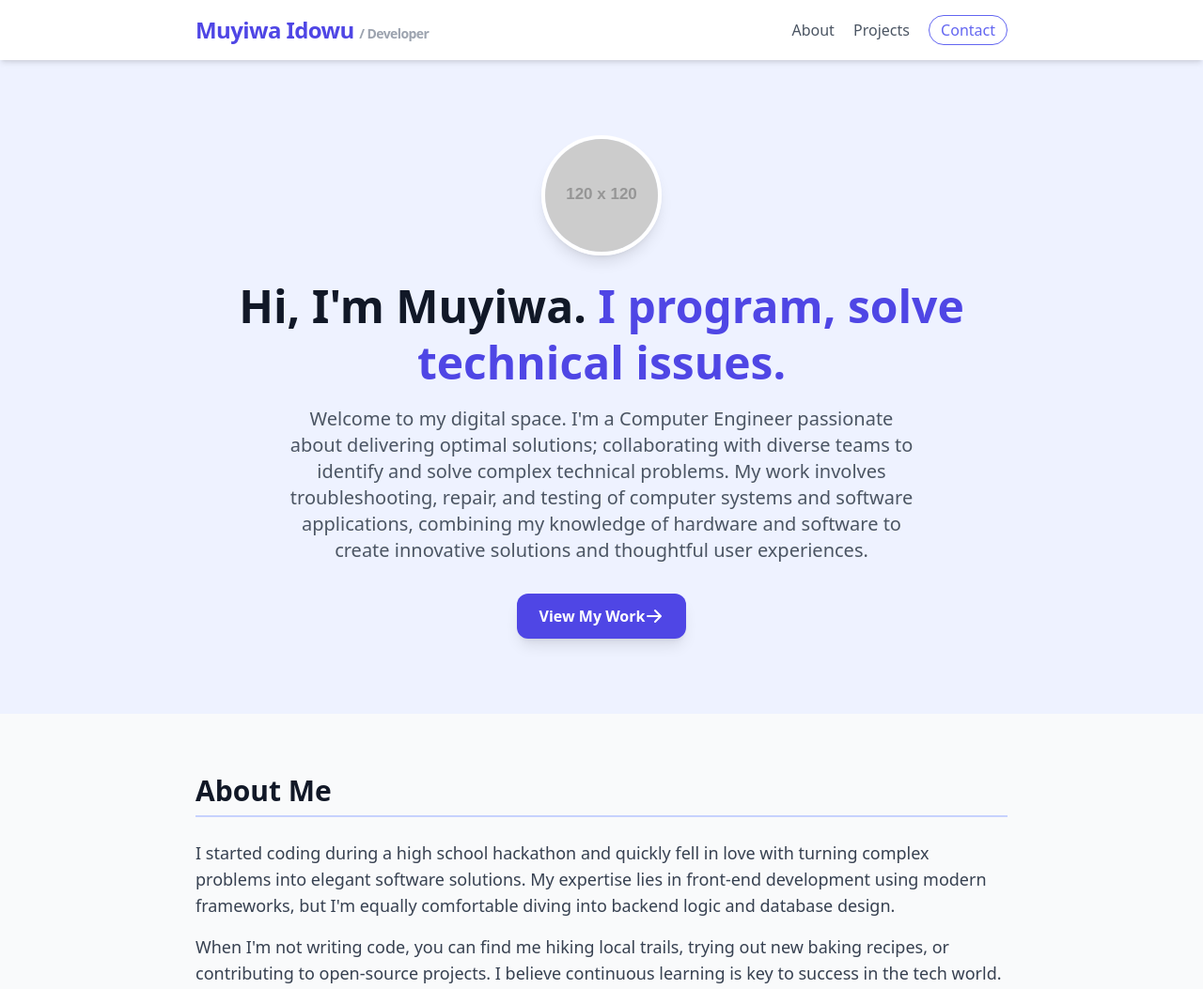
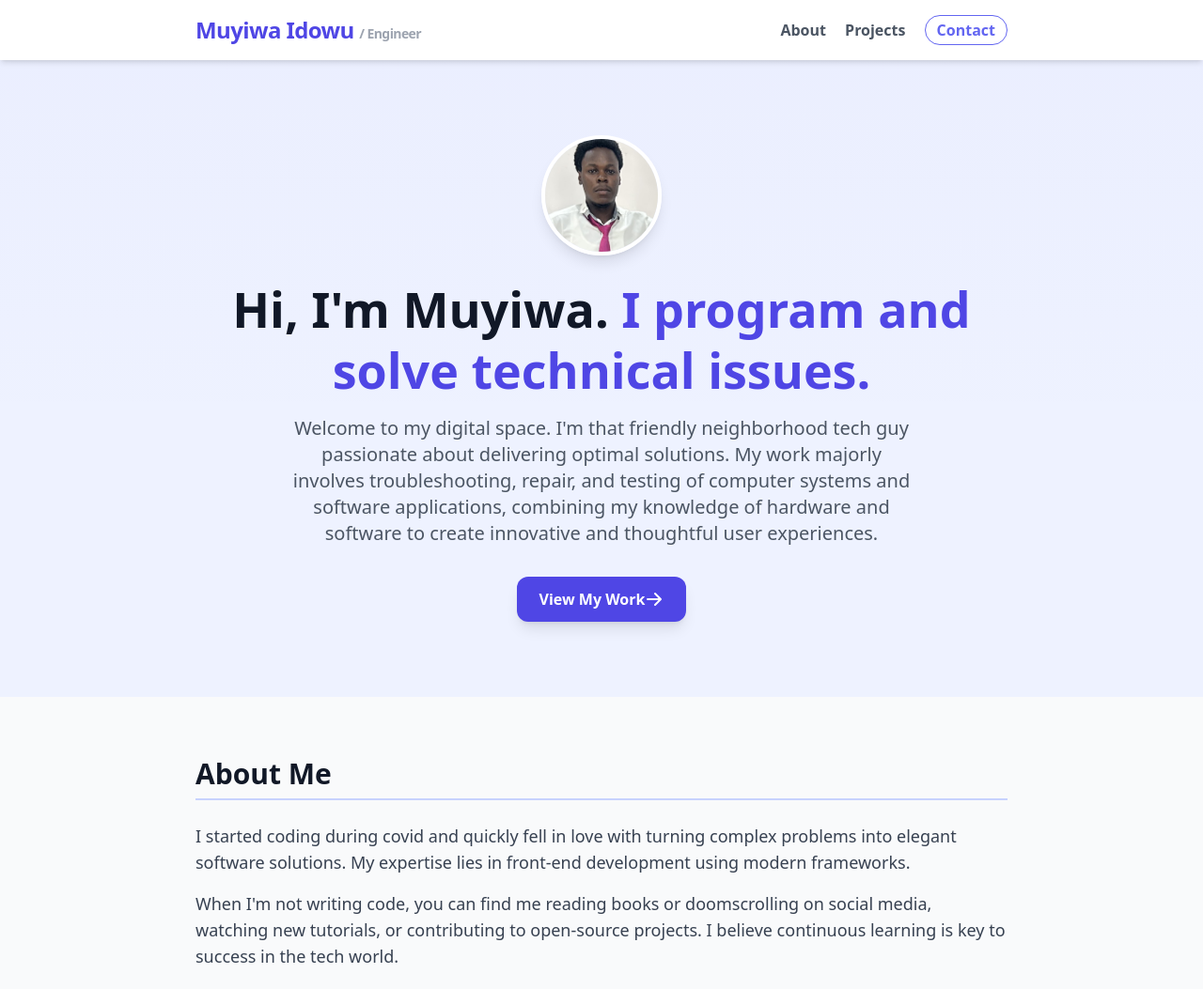
Before and after one commit to muyiwadoes/muyiwadoes.github.io, a plain HTML site: page index.html in a window 1280 px wide. Shown: the top 1053 px of the page at 94% size. Drawn offline with nearby package versions, Linux system fonts and the light colour scheme; placeholder pictures from the web are drawn by us.

Commit message:
Created a new css file and changed pictures

```diff
--- a/index.html
+++ b/index.html
@@ -6,16 +6,7 @@
     <title>Muyiwa Idowu | Portfolio & Blog</title>
     <!-- Load Tailwind CSS -->
     <script src="https://cdn.tailwindcss.com"></script>
-    <style>
-        /* Custom scrollbar for aesthetics */
-        body::-webkit-scrollbar {
-            width: 8px;
-        }
-        body::-webkit-scrollbar-thumb {
-            background-color: #3b82f6;
-            border-radius: 10px;
-        }
-    </style>
+    <link rel="stylesheet" href="style.css">
 </head>
 <body class="bg-gray-50 text-gray-800 font-sans antialiased">
 
@@ -23,7 +14,7 @@
     <header class="shadow-md bg-white sticky top-0 z-10">
         <div class="max-w-4xl mx-auto px-4 py-4 flex justify-between items-center">
             <h1 class="text-2xl font-extrabold text-indigo-600 tracking-tight">
-                Muyiwa Idowu <span class="text-sm text-gray-400">/ Developer</span>
+                Muyiwa Idowu <span class="text-sm text-gray-400">/ Engineer</span>
             </h1>
             <nav class="space-x-4">
                 <a href="#about" class="text-gray-600 hover:text-indigo-500 transition duration-200">About</a>
@@ -36,14 +27,16 @@
     <!-- Hero Section -->
     <section id="hero" class="py-20 bg-indigo-50">
         <div class="max-w-4xl mx-auto px-4 text-center">
-            <img src="https://placehold.co/120x120/a5b4fc/ffffff?text=JD"
+            <!-- Source is now set to 'profile.jpeg'. If your file is profile.jpg, we will change it back later. -->
+            <img src="img/profile.jpg"
+                 onerror="this.onerror=null; this.src='https://placehold.co/128x128/9CA3AF/FFFFFF?text=MI'"
                  alt="Muyiwa Idowu Profile Picture"
                  class="w-32 h-32 rounded-full mx-auto mb-6 object-cover border-4 border-white shadow-lg">
             <h2 class="text-5xl font-bold text-gray-900 mb-4 leading-tight">
-                Hi, I'm Muyiwa. <span class="text-indigo-600">I program, solve technical issues.</span>
+                Hi, I'm Muyiwa. <span class="text-indigo-600">I program and solve technical issues.</span>
             </h2>
             <p class="text-xl text-gray-600 mb-8 max-w-2xl mx-auto">
-                Welcome to my digital space. I'm a Computer Engineer passionate about delivering optimal solutions; collaborating with diverse teams to identify and solve complex technical problems. My work involves troubleshooting, repair, and testing of computer systems and software applications, combining my knowledge of hardware and software to create innovative solutions and thoughtful user experiences.
+                Welcome to my digital space. I'm that friendly neighborhood tech guy passionate about delivering optimal solutions. My work majorly involves troubleshooting, repair, and testing of computer systems and software applications, combining my knowledge of hardware and software to create innovative and thoughtful user experiences.
             </p>
             <a href="#projects" class="bg-indigo-600 text-white font-semibold px-6 py-3 rounded-xl shadow-lg hover:bg-indigo-700 transition duration-300 transform hover:scale-105 inline-flex items-center space-x-2">
                 View My Work
@@ -62,8 +55,8 @@
         <section id="about" class="mb-16">
             <h3 class="text-3xl font-bold text-gray-900 mb-6 border-b-2 border-indigo-200 pb-2">About Me</h3>
             <div class="text-lg space-y-4 text-gray-700">
-                <p>I started coding during a high school hackathon and quickly fell in love with turning complex problems into elegant software solutions. My expertise lies in front-end development using modern frameworks, but I'm equally comfortable diving into backend logic and database design.</p>
-                <p>When I'm not writing code, you can find me hiking local trails, trying out new baking recipes, or contributing to open-source projects. I believe continuous learning is key to success in the tech world.</p>
+                <p>I started coding during covid and quickly fell in love with turning complex problems into elegant software solutions. My expertise lies in front-end development using modern frameworks.</p>
+                <p>When I'm not writing code, you can find me reading books or doomscrolling on social media, watching new tutorials, or contributing to open-source projects. I believe continuous learning is key to success in the tech world.</p>
             </div>
         </section>
 
@@ -113,7 +106,7 @@
                 <a href="https://linkedin.com/in/muyiwa-idowu" target="_blank" class="bg-blue-700 text-white font-semibold px-4 py-2 rounded-lg shadow-md hover:bg-blue-800 transition duration-200">
                     LinkedIn
                 </a>
-                <a href="https://github.com/Toughreadline" target="_blank" class="bg-gray-800 text-white font-semibold px-4 py-2 rounded-lg shadow-md hover:bg-gray-900 transition duration-200">
+                <a href="https://github.com/muyiwadoes" target="_blank" class="bg-gray-800 text-white font-semibold px-4 py-2 rounded-lg shadow-md hover:bg-gray-900 transition duration-200">
                     GitHub
                 </a>
             </div>
--- /dev/null
+++ b/style.css
@@ -0,0 +1,98 @@
+
+        :root{
+    /* Color palette complementary to Tailwind Indigo */
+    --indigo-600: #4f46e5;
+    --indigo-700: #4338ca;
+    --indigo-50: #eef2ff;
+    --muted: #6b7280;
+    --card-bg: #ffffff;
+    --border: #e6e9ef;
+    --glass: rgba(255,255,255,0.6);
+}
+
+/* Base typography tweaks */
+html,body{
+    font-family: Inter, ui-sans-serif, system-ui, -apple-system, "Segoe UI",
+                 Roboto, "Helvetica Neue", Arial;
+    -webkit-font-smoothing:antialiased;
+    -moz-osx-font-smoothing:grayscale;
+    line-height:1.6;
+    color:var(--muted);
+    background-color: #f8fafc; /* slight off-white to match Tailwind bg-gray-50 */
+}
+
+/* Links & buttons fallback styles (works alongside Tailwind) */
+a {
+    color: var(--indigo-600);
+    text-decoration: none;
+}
+a:hover, a:focus {
+    color: var(--indigo-700);
+    outline: none;
+    text-decoration: underline;
+}
+
+/* Focus-visible for keyboard accessibility */
+:focus-visible {
+    outline: 3px solid rgba(79,70,229,0.12);
+    outline-offset: 3px;
+    border-radius: 6px;
+}
+
+/* Header tweaks */
+header h1 { letter-spacing: -0.02em; }
+header nav a { font-weight: 600; }
+
+/* Hero adjustments */
+#hero {
+    background-image: linear-gradient(180deg, rgba(79,70,229,0.02), transparent 60%);
+}
+
+/* Profile image polish */
+#hero img {
+    border-color: #ffffff;
+    transition: transform .35s ease, box-shadow .35s ease;
+}
+#hero img:hover {
+    transform: translateY(-6px) scale(1.02);
+    box-shadow: 0 18px 36px rgba(15,23,42,0.12);
+}
+
+/* Card surface improvements */
+section#projects .bg-white {
+    background: linear-gradient(180deg, rgba(255,255,255,0.98), var(--card-bg));
+    border-color: var(--border);
+}
+
+/* Small utility helpers */
+.kicker {
+    color: var(--indigo-600);
+    font-weight: 700;
+    font-size: .875rem;
+}
+
+/* Footer */
+footer {
+    color: #52525b;
+    background: linear-gradient(180deg, rgba(243,244,246,0.6), rgba(243,244,246,1));
+}
+
+/* Responsive typography (fine tune for larger screens) */
+@media (min-width: 1024px) {
+    #hero h2 { font-size: 3.25rem; } /* slightly smaller than inline Tailwind 5xl for better balance */
+    main { padding-left: 0; padding-right: 0; }
+}
+
+/* Reduce motion for users who prefer it */
+@media (prefers-reduced-motion: reduce) {
+    *, *::before, *::after {
+        transition: none !important;
+        animation: none !important;
+    }
+}
+
+/* Print friendliness */
+@media print {
+    header, footer, .no-print { display: none !important; }
+    body { background: #fff; color: #111827; }
+}
```
Also changed, not shown: img/profile.jpg (added), profile.jpg (deleted).
